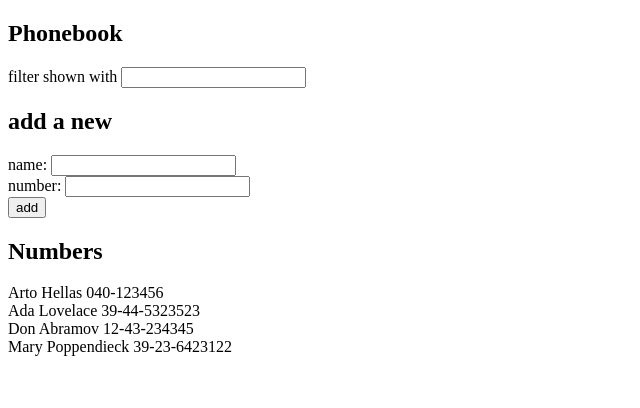
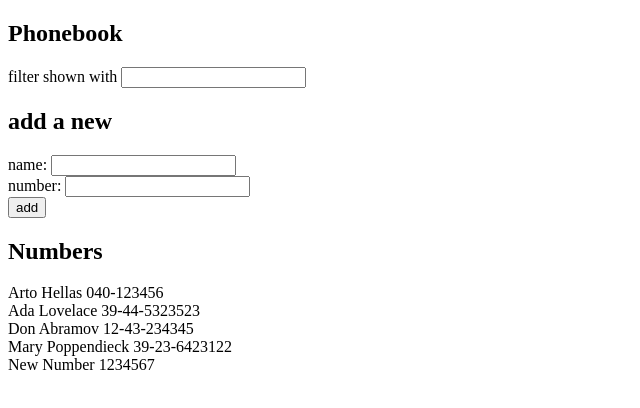
Before and after one commit to AdeolaBamisile/FullstackOpen-Exercises, a React (Vite) app in the folder Part2/phonebook/: page / in a window 1280 px wide. Shown: the top 408 px of the page, without its empty margins (0-640 px from the left). Built offline with nearby package versions, Linux system fonts and the light colour scheme; data requests are answered from the project's data file.

Commit message:
Completed Exercise 2.12

```diff
--- a/Part2/phonebook/db.json
+++ b/Part2/phonebook/db.json
@@ -19,6 +19,12 @@
       "name": "Mary Poppendieck",
       "number": "39-23-6423122",
       "id": "4"
+    },
+    {
+      "name": "New Number",
+      "number": "1234567",
+      "id": "9lcvhmdOgqY"
     }
-    ]
+  ],
+  "$schema": "./node_modules/json-server/schema.json"
 }
--- a/Part2/phonebook/src/App.jsx
+++ b/Part2/phonebook/src/App.jsx
@@ -20,7 +20,6 @@ const App = () => {
   const handleSubmit = (event) => {
     event.preventDefault();
     const noteObject = {
-      id: persons.length + 1,
       name: newName,
       number: newNumber,
     };
@@ -40,9 +39,11 @@ const App = () => {
       alert("Please fill all the required fields");
       return;
     }
-    setPersons(persons.concat(noteObject));
-    setNewName("");
-    setNewNumber("");
+    axios.post("http://localhost:3001/persons", noteObject).then((response) => {
+      setPersons(persons.concat(response.data));
+      setNewName("");
+      setNewNumber("");
+    });
   };
 
   const handleNameChange = (event) => {
```
Lines whose indentation alone changed are shown as unchanged.
